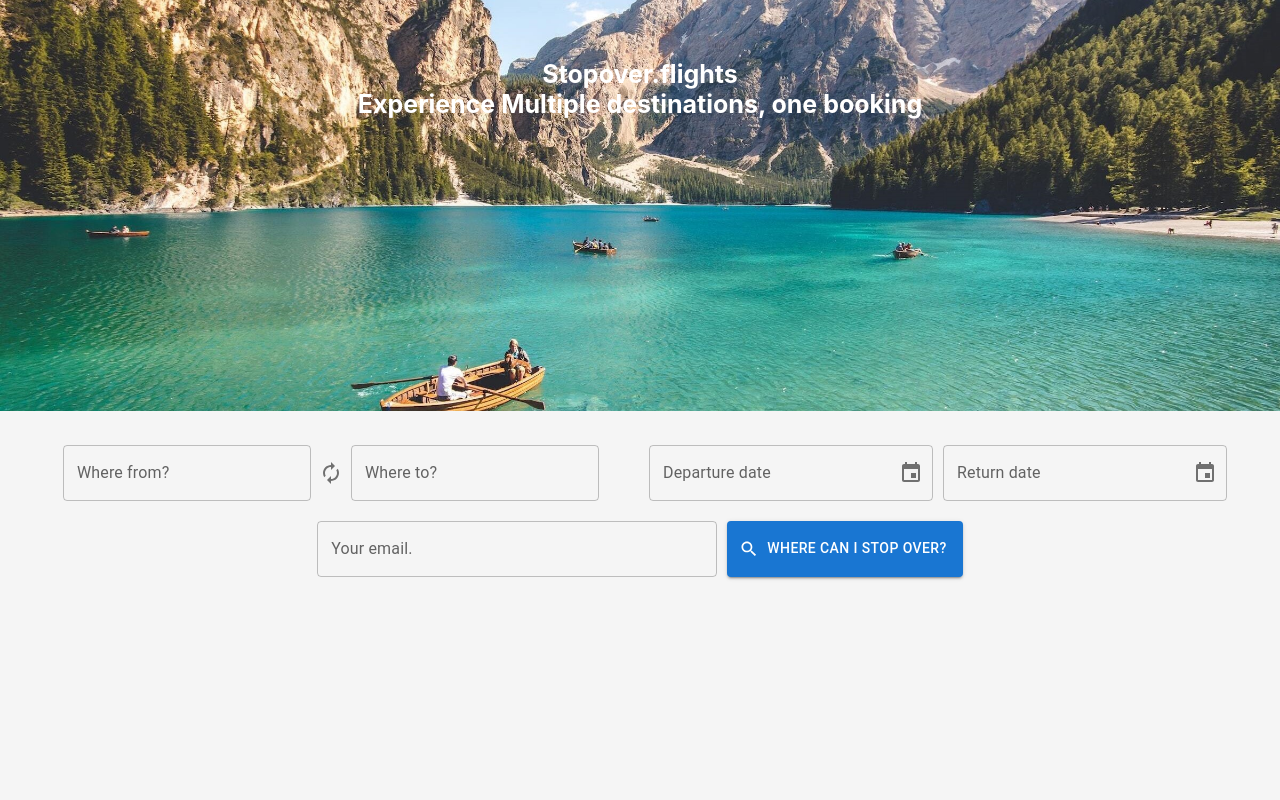
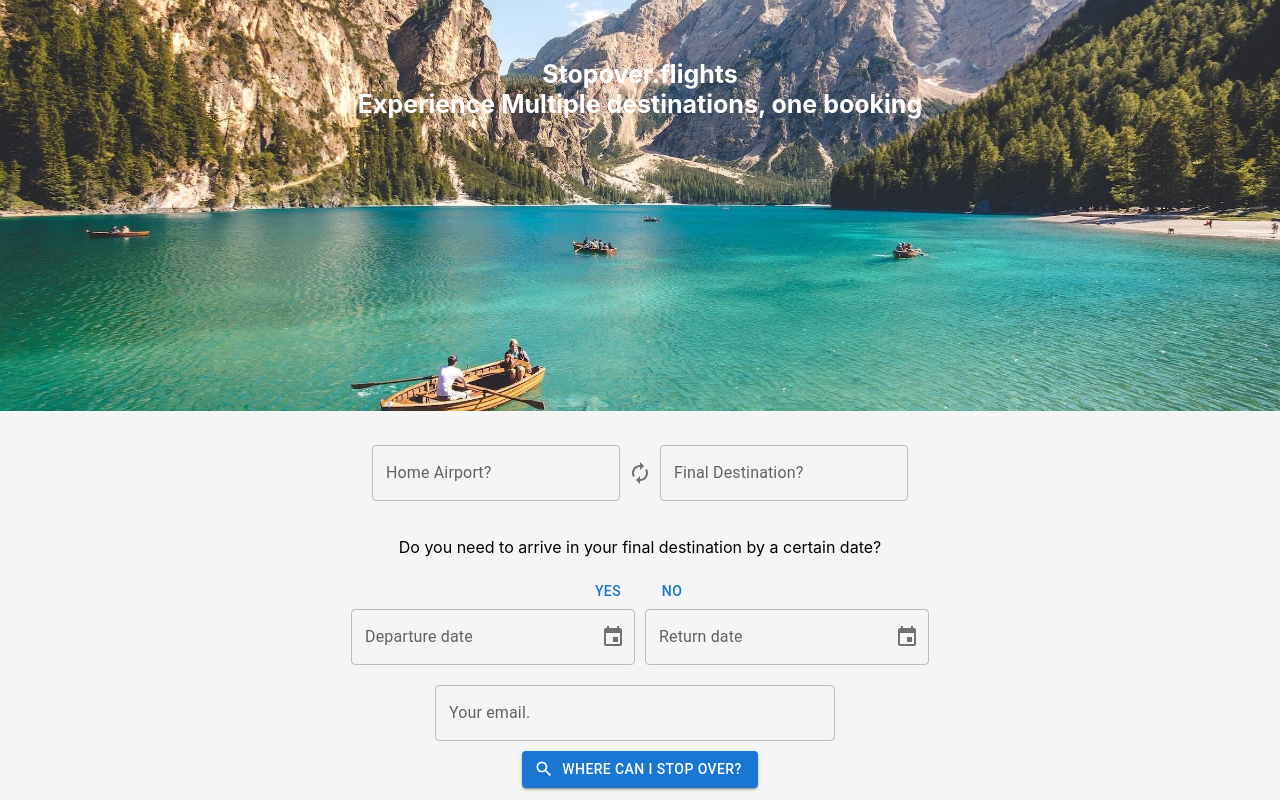
Before and after one commit to stopover-flights/stopover.flights, a React (Create React App) app: page / in a window 1280 px wide. Built offline with nearby package versions, Linux system fonts and the light colour scheme; no server answers; what aws-amplify would draw is missing.

Commit message:
backend push/pull

```diff
--- a/amplify/team-provider-info.json
+++ b/amplify/team-provider-info.json
@@ -27,7 +27,7 @@
         "SendEmailDBAdd": {
           "sesEmail": "carter.r.madsen@gmail.com",
           "deploymentBucketName": "amplify-stopoverflights-dev-191800-deployment",
-          "s3Key": "amplify-builds/SendEmailDBAdd-726c46694d2f74697454-build.zip"
+          "s3Key": "amplify-builds/SendEmailDBAdd-6f4a723172756f637861-build.zip"
         }
       }
     }
--- a/src/Home.js
+++ b/src/Home.js
@@ -39,7 +39,11 @@ function Home() {
   const [validateDeptDate, setDeptDateValidation] = useState(false)
   const [validatearrivalDate, setArrivalDateValidation] = useState(false)
   const [validateEmail, setEmailValidation] = useState(false)
-  const [open, setOpen] = React.useState(false);
+  const [open, setOpen] = useState(false);
+
+  const [otherDatePicker, setOtherDatePicker] = useState();
+
+  let arriveBy = false;
 
   const handleClickOpen = () => {
     setOpen(true);
@@ -115,6 +119,27 @@ function Home() {
       setDeparture(temp)
     }
 
+    const addDatePicker = function(){
+      arriveBy=true;
+      setOtherDatePicker(
+        <LocalizationProvider dateAdapter={AdapterDayjs}>
+          <DesktopDatePicker
+            //error={validateDeptDate}
+            label="Arrive By"
+            inputFormat="MM/DD/YYYY"
+            value={departureDate}
+            onChange={(date)=>setDepartureDate(date)}
+            renderInput={(params) => <TextField {...params} error={validateDeptDate} sx={{ mb: "10px"}}/>}
+          />
+        </LocalizationProvider>
+      );
+    }
+
+    const removeDatePicker = function(){
+      arriveBy=false;
+      setOtherDatePicker();
+    }
+
     return (
       <div>
         <Dialog
@@ -140,7 +165,7 @@ function Home() {
             <div className='locations'>
               <TextField
                 error={validateDept}
-                label="Where from?"
+                label="Home Airport?"
                 variant="outlined"
                 value={departure}
                 sx={{maxWidth:"auto"}}
@@ -152,12 +177,20 @@ function Home() {
               </IconButton>
               <TextField
                 error={validateArrival}
-                label="Where to?"
+                label="Final Destination?"
                 variant="outlined"
                 value={arrival}
                 sx={{maxWidth:"auto"}}
                 onChange={(s)=>setArrival(s.target.value)}
                 />
+            </div>
+            <div style={{display:"flex", "flex-direction": "column", alignItems:"center"}}>
+              <p>Do you need to arrive in your final destination by a certain date?</p>
+              <div style={{display:"flex", "flex-direction": "row"}}>
+                  <Button onClick={addDatePicker}>Yes</Button>
+                  <Button onClick={removeDatePicker}>No</Button>
+              </div>
+              {otherDatePicker}
             </div>
             <div className='dates'>
               <LocalizationProvider dateAdapter={AdapterDayjs}>
--- a/src/css/Home.css
+++ b/src/css/Home.css
@@ -65,7 +65,7 @@
     margin:10px;
 }
 
-@media (max-width: 670px) {
+@media (max-width: 6700px) {
     .Items{
         display:flex;
         flex-direction: column;
```
